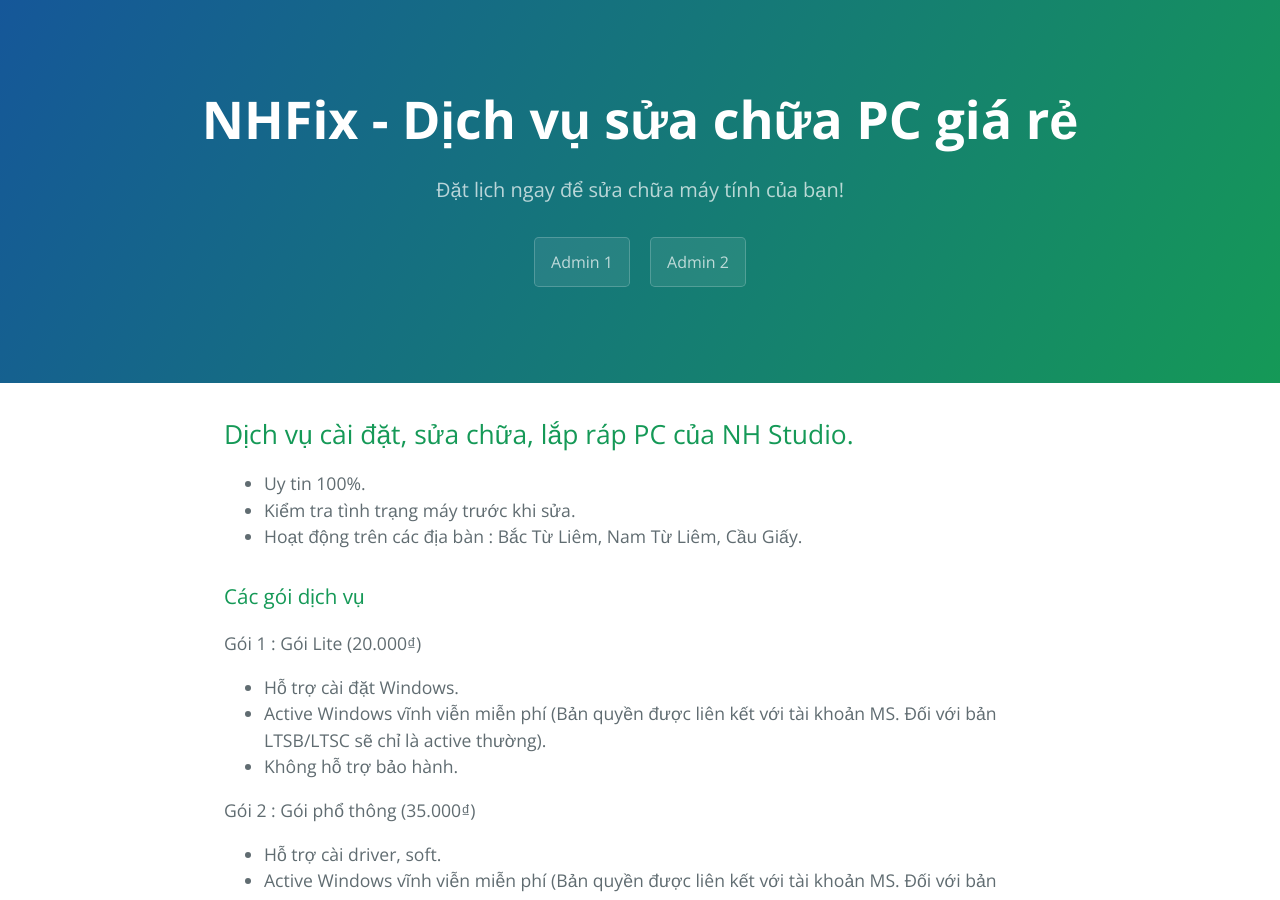
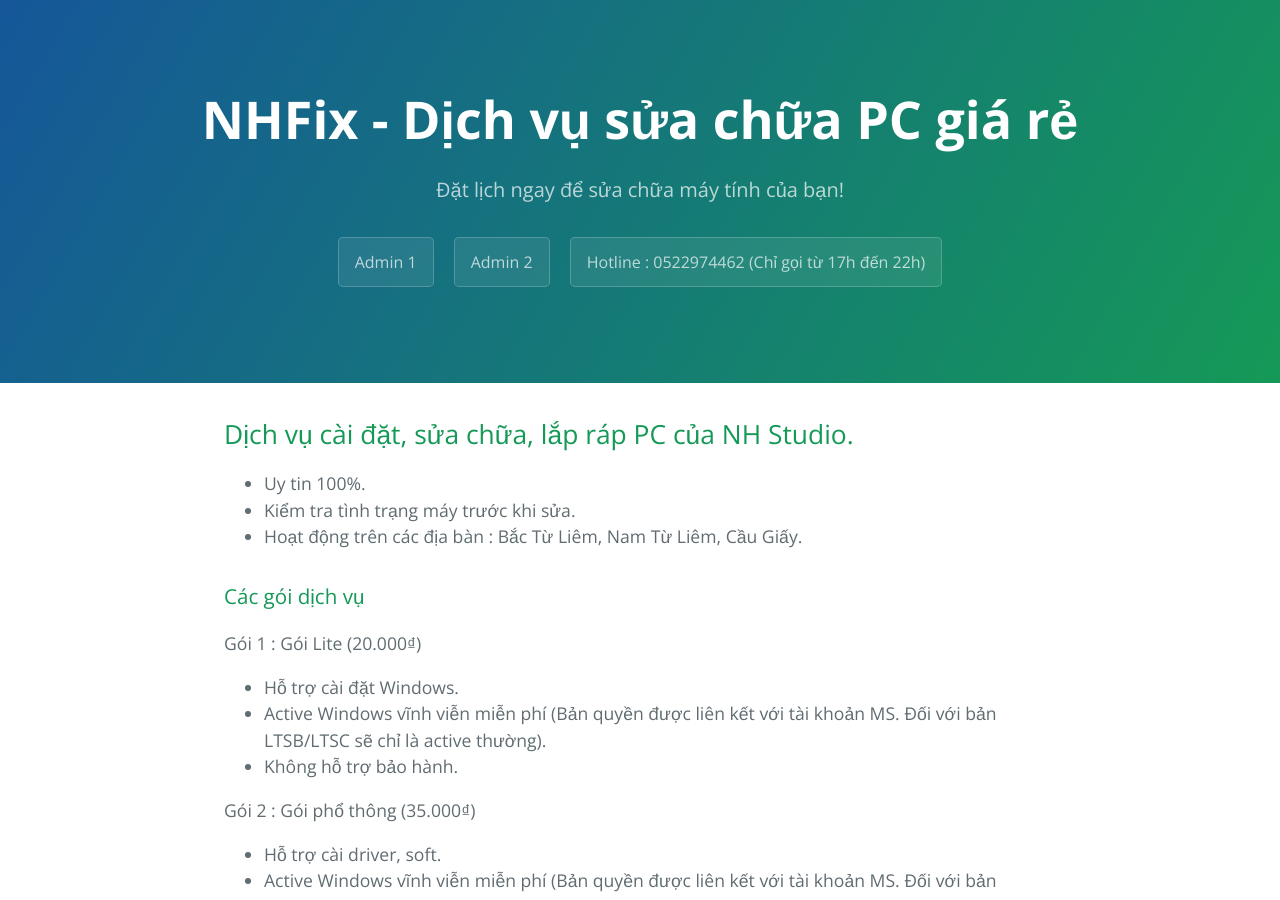
Before and after one commit to nh0909hn/NHFix, a Jekyll site: the page built from index.md, in a window 1280 px wide and 900 px high. Built offline with Jekyll 4.4.1, drawn with Linux system fonts in a browser that asks for light colours; our own code applies the rules of GitHub Pages for plain Markdown files.

Commit message:
Update page-header.html

```diff
--- a/_includes/page-header.html
+++ b/_includes/page-header.html
@@ -3,4 +3,5 @@
   <h2 class="project-tagline">{{ site.tagline }}</h2>
   <a href="https://m.me/BlakeCoDon" class="btn">Admin 1</a>
   <a href="https://m.me/nobinguyen.producer" class="btn">Admin 2</a>
+  <a href="0522974462" class="btn">Hotline : 0522974462 (Chỉ gọi từ 17h đến 22h)</a>
 </section>
```
